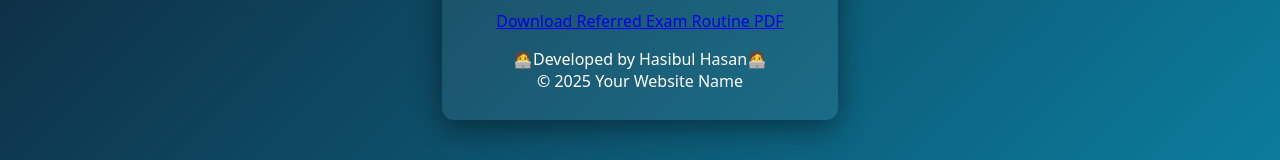
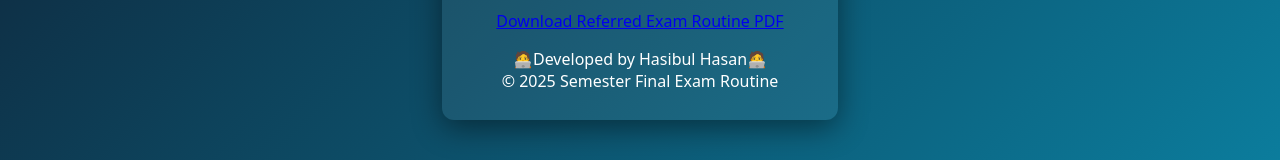
Before and after one commit to hasibulshad/Semester-Final-Exam-Time, a plain HTML site: page index.html in a window 1280 px wide. Shown: the part 493-653 px from the top of the page. Drawn offline with Linux system fonts and the light colour scheme.

Commit message:
Update index.html

```diff
--- a/index.html
+++ b/index.html
@@ -85,7 +85,7 @@
     </div>
       <div>🧑‍💻Developed by Hasibul Hasan🧑‍💻</div>
       <footer>
-        &copy; 2025 Your Website Name
+        &copy; 2025 Semester Final Exam Routine
     </footer>
     </div>
 
```
